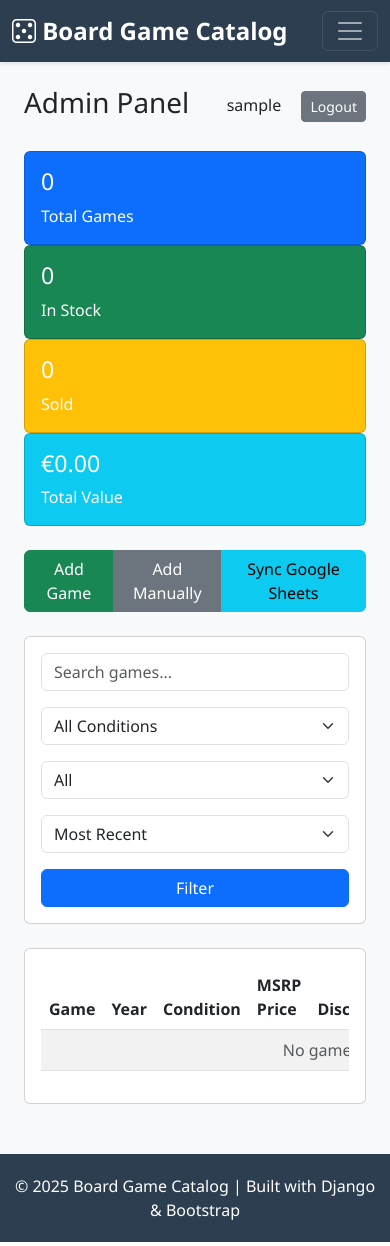
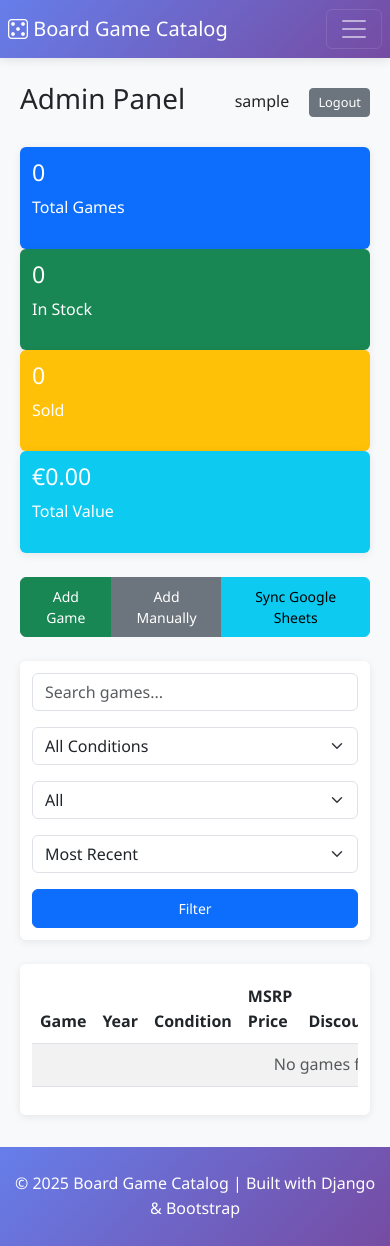
Before and after one commit to LeandroKeltech/bgcatalog, a Django app: page /admin-panel/ in a window 390 px wide. Run offline with Django 5.2, Linux system fonts and the light colour scheme; the visitor is signed in with stand-in values (Sample User, id 1); data that the repository does not hold is empty.

Commit message:
Separate CSS from HTML templates into static files
- Extract inline styles from public_base.html and base.html
- Create catalog/static/catalog/styles.css with consolidated CSS
- Update templates to load static CSS via Django static tags
- Improve mobile-responsive design with existing breakpoints
- Update .gitignore to allow app-specific static files

```diff
--- /dev/null
+++ b/catalog/static/catalog/styles.css
@@ -0,0 +1,270 @@
+/* Extracted styles from public_base.html */
+body {
+    font-family: 'Segoe UI', Tahoma, Geneva, Verdana, sans-serif;
+    background-color: #f8f9fa;
+    line-height: 1.6;
+}
+
+.navbar {
+    background: linear-gradient(135deg, #667eea 0%, #764ba2 100%) !important;
+    box-shadow: 0 2px 10px rgba(0,0,0,.1);
+    padding: 0.5rem 0;
+}
+
+.hero {
+    background: linear-gradient(135deg, #667eea 0%, #764ba2 100%);
+    color: white;
+    padding: 2rem 0;
+    margin-bottom: 1.5rem;
+}
+
+.hero h1 {
+    font-size: 2rem;
+    margin-bottom: 0.5rem;
+}
+
+.hero .lead {
+    font-size: 1rem;
+    margin-bottom: 0.5rem;
+}
+
+.container {
+    padding-left: 1rem;
+    padding-right: 1rem;
+}
+
+.card {
+    transition: all 0.3s ease;
+    border: none;
+    box-shadow: 0 2px 8px rgba(0,0,0,.08);
+    height: 100%;
+    margin-bottom: 1rem;
+}
+
+.card:hover {
+    transform: translateY(-2px);
+    box-shadow: 0 4px 12px rgba(0,0,0,.15);
+}
+
+.game-card-img {
+    height: 200px;
+    object-fit: cover;
+    border-radius: 0.375rem 0.375rem 0 0;
+}
+
+.price-tag {
+    font-size: 1.25rem;
+    font-weight: bold;
+    color: #198754;
+}
+
+.price-old {
+    text-decoration: line-through;
+    color: #6c757d;
+    font-size: 0.9rem;
+}
+
+.badge-condition {
+    font-size: 0.75rem;
+    padding: 0.25em 0.6em;
+}
+
+/* Mobile optimizations */
+@media (max-width: 768px) {
+    .hero {
+        padding: 1.5rem 0;
+        text-align: center;
+    }
+
+    .hero h1 {
+        font-size: 1.75rem;
+    }
+
+    .game-card-img {
+        height: 150px;
+    }
+
+    .card-body {
+        padding: 0.75rem;
+    }
+
+    .btn {
+        font-size: 0.875rem;
+        padding: 0.5rem 0.75rem;
+    }
+
+    .container {
+        padding-left: 0.5rem;
+        padding-right: 0.5rem;
+    }
+}
+
+/* View toggle styles */
+.view-toggle {
+    background: white;
+    border-radius: 0.5rem;
+    padding: 0.25rem;
+    box-shadow: 0 1px 3px rgba(0,0,0,0.1);
+}
+
+.view-toggle .btn {
+    border: none;
+    padding: 0.5rem 1rem;
+    margin: 0;
+}
+
+.view-toggle .btn.active {
+    background-color: #667eea;
+    color: white;
+}
+
+/* List view styles */
+.list-view .col {
+    flex: 0 0 100%;
+    max-width: 100%;
+}
+
+.list-view .card {
+    display: flex;
+    flex-direction: row;
+    height: auto;
+    margin-bottom: 1rem;
+}
+
+.list-view .card-img-top {
+    width: 120px;
+    height: 120px;
+    object-fit: cover;
+    flex-shrink: 0;
+}
+
+.list-view .card-body {
+    flex: 1;
+    padding: 1rem;
+    display: flex;
+    flex-direction: column;
+}
+
+.list-view-content {
+    display: none;
+}
+
+.list-view .list-view-content {
+    display: flex !important;
+    width: 100%;
+    align-items: center;
+}
+
+.list-view .grid-view-content {
+    display: none !important;
+}
+
+/* Mobile pagination */
+.pagination {
+    font-size: 0.9rem;
+}
+
+.pagination .page-link {
+    padding: 0.5rem 0.75rem;
+}
+
+/* Enhanced mobile styles */
+@media (max-width: 768px) {
+    .hero-section {
+        padding: 2rem 0;
+    }
+
+    .hero-section h1 {
+        font-size: 2rem;
+        margin-bottom: 1rem;
+    }
+
+    .search-form {
+        margin-bottom: 1.5rem;
+    }
+
+    .view-toggle {
+        margin-bottom: 1rem;
+    }
+
+    .view-toggle .btn {
+        padding: 0.5rem 1rem;
+        font-size: 0.9rem;
+    }
+
+    .list-view .card {
+        flex-direction: column;
+    }
+
+    .list-view .card-img-top {
+        width: 100%;
+        height: 200px;
+    }
+
+    .pagination {
+        font-size: 0.8rem;
+    }
+
+    .pagination .page-link {
+        padding: 0.4rem 0.6rem;
+    }
+
+    .card {
+        margin-bottom: 1rem;
+    }
+
+    .card-body {
+        padding: 0.75rem;
+    }
+
+    .card-title {
+        font-size: 1rem;
+        margin-bottom: 0.5rem;
+    }
+
+    .card-text {
+        font-size: 0.9rem;
+        margin-bottom: 0.5rem;
+    }
+
+    .btn-sm {
+        font-size: 0.8rem;
+        padding: 0.25rem 0.5rem;
+    }
+}
+
+/* Extra small screens */
+@media (max-width: 576px) {
+    .container {
+        padding-left: 0.5rem;
+        padding-right: 0.5rem;
+    }
+
+    .hero-section h1 {
+        font-size: 1.75rem;
+    }
+
+    .search-form .form-control,
+    .search-form .form-select {
+        font-size: 0.9rem;
+    }
+
+    .view-toggle .btn {
+        font-size: 0.8rem;
+        padding: 0.4rem 0.8rem;
+    }
+}
+
+footer {
+    margin-top: 3rem;
+    padding: 2rem 0;
+    background: linear-gradient(135deg, #667eea 0%, #764ba2 100%);
+    color: white;
+}
+
+@media (max-width: 768px) {
+    footer {
+        margin-top: 2rem;
+        padding: 1.5rem 0;
+    }
+}
--- a/catalog/templates/catalog/base.html
+++ b/catalog/templates/catalog/base.html
@@ -9,92 +9,8 @@
     <link href="https://cdn.jsdelivr.net/npm/bootstrap@5.3.0/dist/css/bootstrap.min.css" rel="stylesheet">
     <link rel="stylesheet" href="https://cdn.jsdelivr.net/npm/bootstrap-icons@1.10.0/font/bootstrap-icons.css">
 
-    <style>
-        :root {
-            --primary-color: #2c3e50;
-            --secondary-color: #3498db;
-            --success-color: #27ae60;
-            --danger-color: #e74c3c;
-        }
-
-        body {
-            font-family: 'Segoe UI', Tahoma, Geneva, Verdana, sans-serif;
-            background-color: #f8f9fa;
-        }
-
-        .navbar {
-            background-color: var(--primary-color) !important;
-            box-shadow: 0 2px 4px rgba(0,0,0,.1);
-        }
-
-        .navbar-brand {
-            font-weight: bold;
-            font-size: 1.5rem;
-        }
-
-        .card {
-            transition: transform 0.2s, box-shadow 0.2s;
-            height: 100%;
-        }
-
-        .card:hover {
-            transform: translateY(-5px);
-            box-shadow: 0 4px 15px rgba(0,0,0,.2);
-        }
-
-        .game-card-img {
-            height: 250px;
-            object-fit: cover;
-        }
-
-        .badge-condition {
-            font-size: 0.85rem;
-            padding: 0.4em 0.8em;
-        }
-
-        .price-tag {
-            font-size: 1.5rem;
-            font-weight: bold;
-            color: var(--success-color);
-        }
-
-        .price-old {
-            text-decoration: line-through;
-            color: #6c757d;
-            font-size: 1rem;
-        }
-
-        .sold-overlay {
-            position: relative;
-        }
-
-        .sold-overlay::after {
-            content: 'SOLD';
-            position: absolute;
-            top: 50%;
-            left: 50%;
-            transform: translate(-50%, -50%) rotate(-20deg);
-            background-color: var(--danger-color);
-            color: white;
-            padding: 10px 30px;
-            font-size: 2rem;
-            font-weight: bold;
-            opacity: 0.9;
-            z-index: 10;
-        }
-
-        .carousel-item img {
-            max-height: 500px;
-            object-fit: contain;
-        }
-
-        footer {
-            margin-top: 50px;
-            padding: 20px 0;
-            background-color: var(--primary-color);
-            color: white;
-        }
-    </style>
+    {% load static %}
+    <link rel="stylesheet" href="{% static 'catalog/styles.css' %}">
 
     {% block extra_css %}{% endblock %}
 </head>
```
Also changed, not shown: catalog/templates/catalog/public_base.html (+2 -58 lines), 1 other file.
